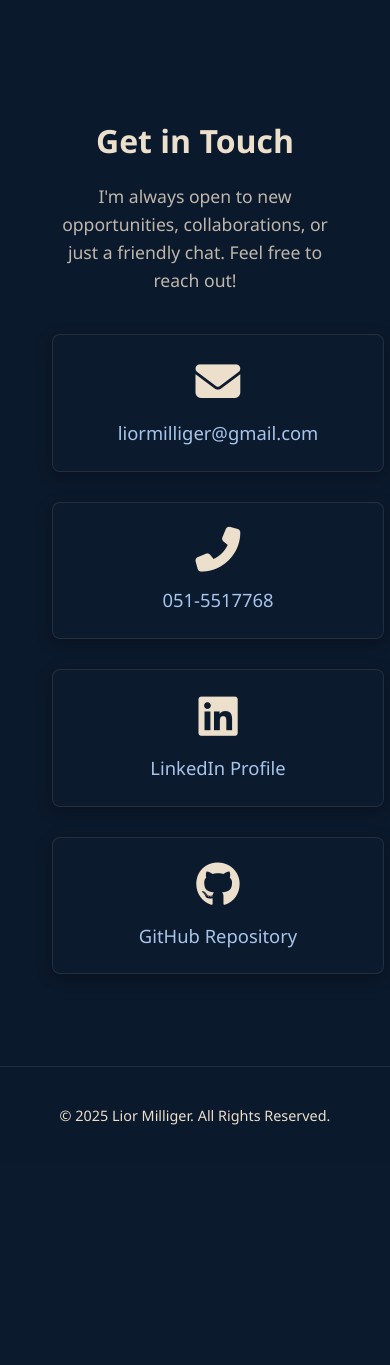
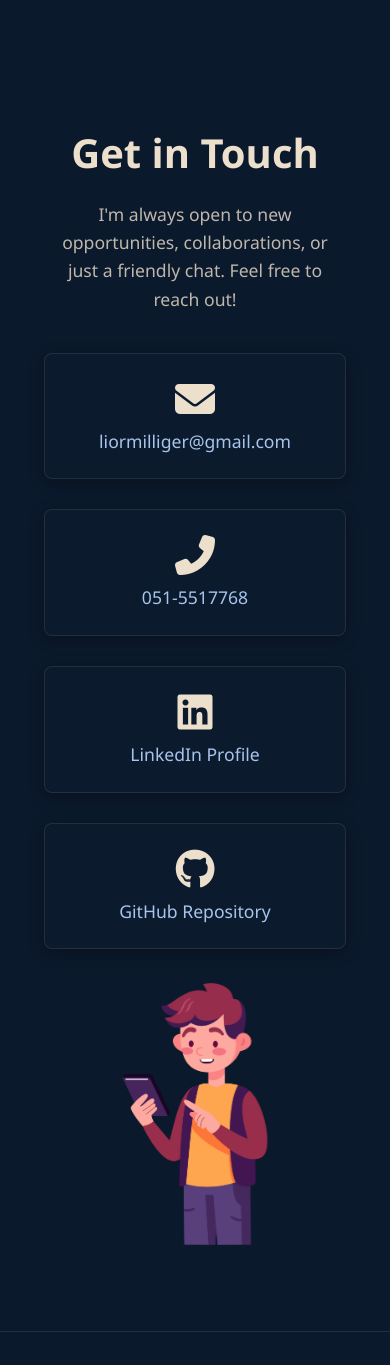
Before and after one commit to liormilliger/mywebsite-app, a Flask app: page /contact in a window 390 px wide; the page is wider, and only the part inside the window is pictured. Shown: the part 105-1470 px from the top of that part. Before the commit the page ends 1230 px from the top of that part, so only its background shows below. Run offline with Flask 3, Linux system fonts and the light colour scheme.

Commit message:
added image to contact page

````diff
--- a/app/static/css/style.css
+++ b/app/static/css/style.css
@@ -216,7 +216,6 @@
     font-size: 0.95rem;
 }
 
-/* --- Contact Section Styling (UPDATED for your theme) --- */
 #contact {
     padding: 60px 0;
     text-align: center;
@@ -225,88 +224,148 @@
 }
 
 #contact .container {
-    max-width: 900px; /* Adjust container width for better look */
+    max-width: 1200px; /* Increased width to accommodate image */
     margin: 0 auto;
-    padding: 0 20px; /* Add some padding on sides */
+    padding: 0 20px;
 }
 
 #contact h2 {
-    font-size: 2.5rem; /* Using rem for consistency */
+    font-size: 2.5rem;
     margin-bottom: 20px;
-    color: #ECDFCC; /* Main body text color */
-    font-weight: 600; /* Slightly bolder for headings */
+    color: #ECDFCC;
+    font-weight: 600;
 }
 
 #contact p {
     font-size: 1.1rem;
     line-height: 1.6;
     margin-bottom: 40px;
-    color: rgba(236, 223, 204, 0.8); /* Slightly lighter text for paragraphs */
+    color: rgba(236, 223, 204, 0.8);
     max-width: 800px;
     margin-left: auto;
     margin-right: auto;
 }
 
+/* NEW: Flex container for contact details and image */
+.contact-layout-wrapper {
+    display: flex;
+    flex-direction: row; /* Details on left, image on right */
+    justify-content: center;
+    align-items: center; /* Vertically align items */
+    gap: 50px; /* Space between the two columns */
+    margin-top: 40px; /* Space below intro text */
+}
+
+.contact-details-column {
+    flex: 1.5; /* Takes more space than the image column */
+    max-width: 700px; /* Max width for details */
+    text-align: left; /* Align contact items to left within its column */
+}
+
+.contact-image-column {
+    flex: 1; /* Takes less space */
+    display: flex; /* Use flex to center image */
+    justify-content: center;
+    align-items: center;
+}
+
+.contact-side-image {
+    max-width: 100%; /* Ensure image scales down */
+    height: auto;
+    max-height: 350px; /* Control max height of the image */
+    animation: pulse 2s infinite alternate; /* Optional: subtle animation */
+}
+
+/* Optional: Keyframes for the pulse animation */
+@keyframes pulse {
+    0% { transform: scale(1); }
+    100% { transform: scale(1.05); }
+}
+
+
+/* Existing contact-info and contact-item styles - ensure they still apply */
 .contact-info {
     display: flex;
     flex-wrap: wrap;
-    justify-content: center;
+    justify-content: flex-start; /* Align items to the start for left-aligned column */
     gap: 30px;
-    margin-top: 30px;
+    margin-top: 0; /* Reset margin since wrapper controls spacing */
 }
 
 .contact-item {
-    background-color: #0c1a2e; /* Darker background, similar to nav */
+    background-color: #0c1a2e;
     border-radius: 8px;
-    box-shadow: 0 4px 15px rgba(0, 0, 0, 0.3); /* Darker shadow */
+    box-shadow: 0 4px 15px rgba(0, 0, 0, 0.3);
     padding: 25px;
-    width: calc(33% - 40px); /* Roughly 3 items per row */
-    min-width: 280px;
-    text-align: center;
+    width: calc(50% - 15px); /* Two items per row within its column */
+    min-width: 250px; /* Adjusted min-width for two-column layout */
+    text-align: left; /* Text alignment within item */
     transition: transform 0.3s ease, box-shadow 0.3s ease;
-    border: 1px solid rgba(236, 223, 204, 0.1); /* Subtle border */
+    border: 1px solid rgba(236, 223, 204, 0.1);
 }
 
 .contact-item:hover {
     transform: translateY(-5px);
-    box-shadow: 0 6px 25px rgba(0, 0, 0, 0.4); /* More pronounced hover shadow */
+    box-shadow: 0 6px 25px rgba(0, 0, 0, 0.4);
 }
 
 .contact-item .icon {
-    font-size: 2.8em; /* Slightly larger icons */
-    color: #ECDFCC; /* Icons match main text color */
-    margin-bottom: 15px;
-    display: block;
-    transition: color 0.3s ease; /* Smooth icon color transition */
+    font-size: 2.5em; /* Slightly smaller icons for better text flow */
+    color: #ECDFCC;
+    margin-bottom: 10px; /* Reduced margin */
+    display: inline-block; /* Allow text next to icon */
+    vertical-align: middle; /* Align icon vertically with text */
+    margin-right: 10px;
 }
 
 .contact-item a,
 .contact-item span {
-    font-size: 1.15em; /* Slightly larger text */
-    color: #a7c5eb; /* A nice contrasting blue/gray, similar to your code highlighting */
+    font-size: 1.1em; /* Adjusted font size */
+    color: #a7c5eb;
     text-decoration: none;
-    display: block;
-    margin-top: 10px;
+    display: inline; /* Allow text to flow naturally */
     line-height: 1.4;
+    vertical-align: middle;
 }
 
 .contact-item a:hover {
-    color: #ECDFCC; /* Lighter on hover */
+    color: #ECDFCC;
     text-decoration: underline;
 }
 
 /* Responsive adjustments */
-@media (max-width: 768px) {
-    #contact h2 {
-        font-size: 2rem;
+@media (max-width: 992px) { /* Adjust breakpoint for layout change */
+    .contact-layout-wrapper {
+        flex-direction: column; /* Stack columns vertically */
+        gap: 40px;
+    }
+    .contact-details-column {
+        max-width: 100%;
+        text-align: center; /* Center text when stacked */
     }
     .contact-info {
-        flex-direction: column;
-        align-items: center;
+        justify-content: center; /* Center contact items when stacked */
     }
-
     .contact-item {
-        width: 90%;
+        width: 90%; /* Make items take more width */
         max-width: 400px;
+        text-align: center; /* Center text within items when stacked */
+    }
+    .contact-item .icon {
+        display: block; /* Stack icon and text */
+        margin: 0 auto 10px; /* Center icon */
+    }
+    .contact-item a,
+    .contact-item span {
+        display: block; /* Stack icon and text */
+    }
+    .contact-side-image {
+        max-height: 250px; /* Smaller image when stacked */
     }
 }
+
+@media (max-width: 576px) { /* Even smaller screens */
+    .contact-item {
+        width: 100%; /* Full width for items */
+    }
+}
--- a/app/templates/contact.html
+++ b/app/templates/contact.html
@@ -8,6 +8,8 @@
         <h2>Get in Touch</h2>
         <p>I'm always open to new opportunities, collaborations, or just a friendly chat. Feel free to reach out!</p>
 
+        <div class="contact-layout-wrapper">
+            <div class="contact-details-column">
                 <div class="contact-info">
                     <div class="contact-item">
                         <i class="fas fa-envelope icon"></i>
@@ -27,4 +29,12 @@
                     </div>
                 </div>
             </div>
-</section> {% endblock %} ```
+
+            <div class="contact-image-column">
+                <img src="{{ url_for('static', filename='files/phone-gif.png') }}" alt="Animated Phone Icon" class="contact-side-image">
+            </div>
+        </div>
+
+    </div>
+</section>
+{% endblock %}
````
Lines whose indentation alone changed are shown as unchanged.
